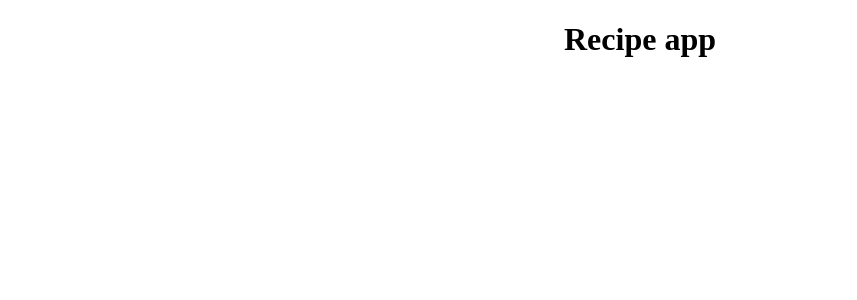
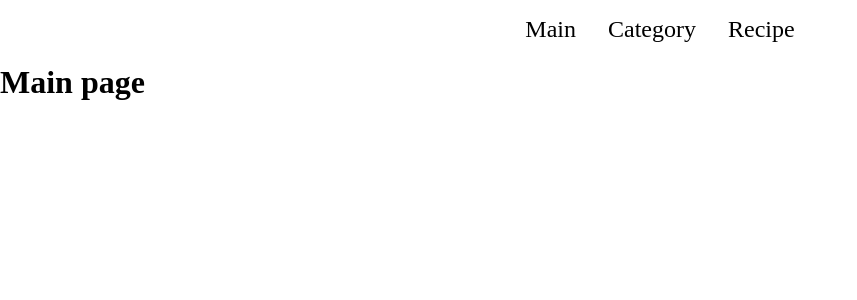
Before and after one commit to teselkinV/Gastronomia, a React (Create React App) app: page / in a window 1280 px wide. Shown: the top 300 px of the page, without its empty margins (0-857 px from the left). Built offline with nearby package versions, Linux system fonts and the light colour scheme.

Commit message:
Created navbar

```diff
--- a/src/App.css
+++ b/src/App.css
@@ -1,38 +1,12 @@
-.App {
-  text-align: center;
+.navbar-list {
+  list-style: none;
+  display: flex;
+  justify-content: center;
 }
 
-.App-logo {
-  height: 40vmin;
-  pointer-events: none;
+.link a{
+  text-decoration: none;
+  padding: 1rem;
+  font-size: 1.5rem;
+  color: black;
 }
-
-@media (prefers-reduced-motion: no-preference) {
-  .App-logo {
-    animation: App-logo-spin infinite 20s linear;
-  }
-}
-
-.App-header {
-  background-color: #282c34;
-  min-height: 100vh;
-  display: flex;
-  flex-direction: column;
-  align-items: center;
-  justify-content: center;
-  font-size: calc(10px + 2vmin);
-  color: white;
-}
-
-.App-link {
-  color: #61dafb;
-}
-
-@keyframes App-logo-spin {
-  from {
-    transform: rotate(0deg);
-  }
-  to {
-    transform: rotate(360deg);
-  }
-}
--- a/src/App.js
+++ b/src/App.js
@@ -1,10 +1,12 @@
 import React from 'react';
 import './App.css';
+
+import Routerc from './components/Routerc';
 
 function App() {
   return (
     <div className="App">
-     <h1>Recipe app</h1>
+     <Routerc />
     </div>
   );
 }
--- a/src/Pages/Category.js
+++ b/src/Pages/Category.js
@@ -0,0 +1,14 @@
+import React from 'react';
+
+import Navbar from '../components/Navbar';
+
+function Category() {
+    return (
+        <div>
+            <Navbar />
+            <h1>Category</h1>
+        </div>
+    );
+}
+
+export default Category;
--- a/src/Pages/Main.js
+++ b/src/Pages/Main.js
@@ -1,8 +1,11 @@
 import React from 'react';
+
+import Navbar from '../components/Navbar';
 
 function Main() {
     return (
         <div>
+            <Navbar />
             <h1>Main page</h1>
         </div>
     );
--- a/src/Pages/Recipe.js
+++ b/src/Pages/Recipe.js
@@ -1,8 +1,11 @@
 import React from 'react';
+
+import Navbar from '../components/Navbar';
 
 function Recipe() {
     return (
         <div>
+            <Navbar />
             <h1>Recipe</h1>
         </div>
     );
--- a/src/components/Navbar.js
+++ b/src/components/Navbar.js
@@ -0,0 +1,16 @@
+import React from 'react';
+import { Link } from 'react-router-dom';
+
+function Navbar() {
+    return (
+        <div className='navbar'>
+            <ul className='navbar-list'>
+                <li className='link'><Link to='/'>Main</Link></li>
+                <li className='link'><Link to='/category'>Category</Link></li>
+                <li className='link'><Link to='/recipe'>Recipe</Link></li>
+            </ul>
+        </div>
+    );
+}
+
+export default Navbar;
--- a/src/components/Router.js
+++ b/src/components/Routerc.js
@@ -6,7 +6,7 @@ import Main from '../Pages/Main';
 import Category from '../Pages/Category';
 import Recipe from '../Pages/Recipe';
 
-function Router() {
+function Routerc() {
   return (
     <React.Fragment>
       <Router>
@@ -20,4 +20,4 @@ function Router() {
   );
 }
 
-export default Router;
+export default Routerc;
```
Also changed, not shown: 1 other file (tests, documents, lock files or other folders).
